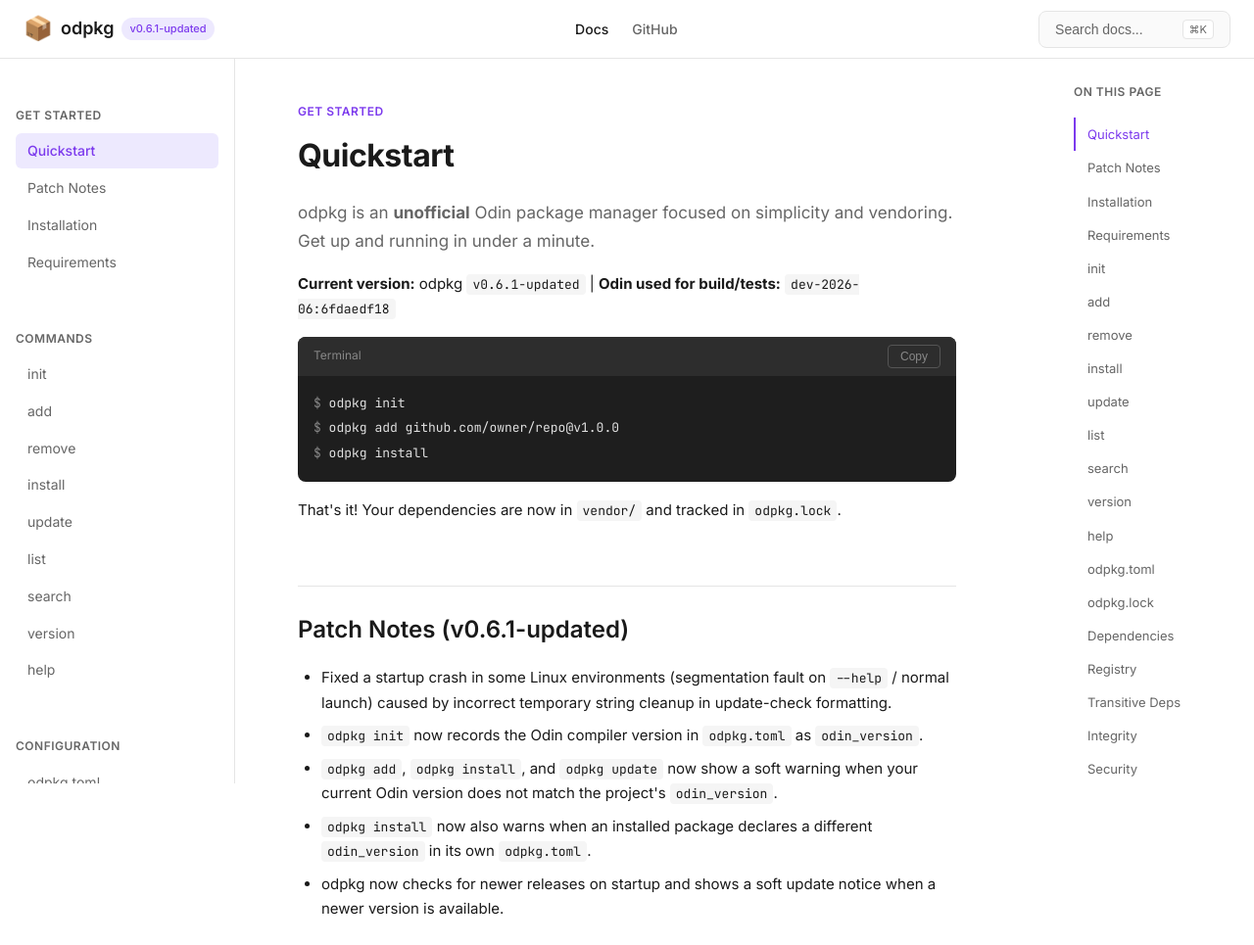
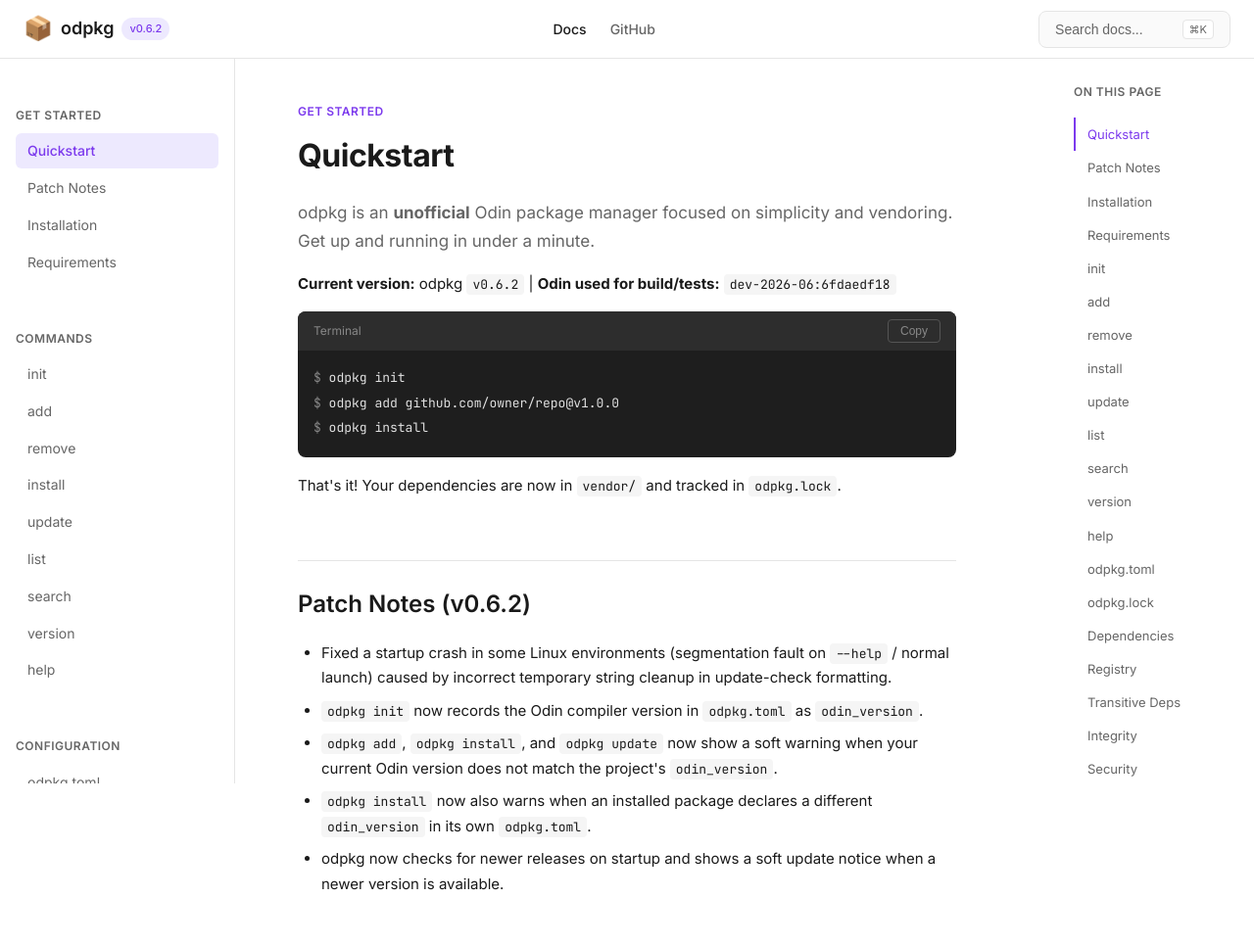
Before and after one commit to bymehul/odpkg, a website: page docs-site/index.html in a window 1280 px wide. Shown: the top 965 px of the page at 98% size. Drawn offline with Linux system fonts and the light colour scheme.

Commit message:
Bump version to 0.6.2

```diff
--- a/docs-site/index.html
+++ b/docs-site/index.html
@@ -20,7 +20,7 @@
             <div class="logo">
                 <span class="logo-icon">📦</span>
                 <span class="logo-text">odpkg</span>
-                <span class="version-badge">v0.6.1-updated</span>
+                <span class="version-badge">v0.6.2</span>
             </div>
             <nav class="nav-links">
                 <a href="#" class="nav-link active">Docs</a>
@@ -85,7 +85,7 @@
                     </div>
                     <p class="intro">odpkg is an <strong>unofficial</strong> Odin package manager focused on simplicity
                         and vendoring. Get up and running in under a minute.</p>
-                    <p><strong>Current version:</strong> odpkg <code>v0.6.1-updated</code> |
+                    <p><strong>Current version:</strong> odpkg <code>v0.6.2</code> |
                         <strong>Odin used for build/tests:</strong> <code>dev-2026-06:6fdaedf18</code></p>
 
                     <div class="code-block">
@@ -103,7 +103,7 @@
                 </section>
 
                 <section id="patch-notes" class="section">
-                    <h2>Patch Notes (v0.6.1-updated)</h2>
+                    <h2>Patch Notes (v0.6.2)</h2>
                     <ul class="requirements-list">
                         <li>Fixed a startup crash in some Linux environments (segmentation fault on <code>--help</code> / normal launch) caused by incorrect temporary string cleanup in update-check formatting.</li>
                         <li><code>odpkg init</code> now records the Odin compiler version in <code>odpkg.toml</code> as <code>odin_version</code>.</li>
@@ -129,7 +129,7 @@
                                 <span>Bash</span>
                                 <button class="copy-btn" onclick="copyCode(this)">Copy</button>
                             </div>
-                            <pre><code>VERSION=v0.6.1-updated
+                            <pre><code>VERSION=v0.6.2
 ASSET=odpkg-ubuntu-latest
 curl -L -o odpkg "https://github.com/bymehul/odpkg/releases/download/${VERSION}/${ASSET}"
 chmod +x odpkg
@@ -143,7 +143,7 @@
                                 <span>PowerShell</span>
                                 <button class="copy-btn" onclick="copyCode(this)">Copy</button>
                             </div>
-                            <pre><code>$version = "v0.6.1-updated"
+                            <pre><code>$version = "v0.6.2"
 $asset = "odpkg-windows-latest.exe"
 Invoke-WebRequest -Uri "https://github.com/bymehul/odpkg/releases/download/$version/$asset" -OutFile "odpkg.exe"
 .\odpkg.exe --help</code></pre>
@@ -268,7 +268,7 @@
                     <p>Print the current version of odpkg.</p>
                     <div class="code-block">
                         <pre><code><span class="prompt">$</span> odpkg version
-odpkg 0.6.1-updated</code></pre>
+odpkg 0.6.2</code></pre>
                     </div>
                     <p>Also available as <code>odpkg -v</code> or <code>odpkg --version</code>.</p>
                 </section>
```
Also changed, not shown: README.md, 1 other file.
